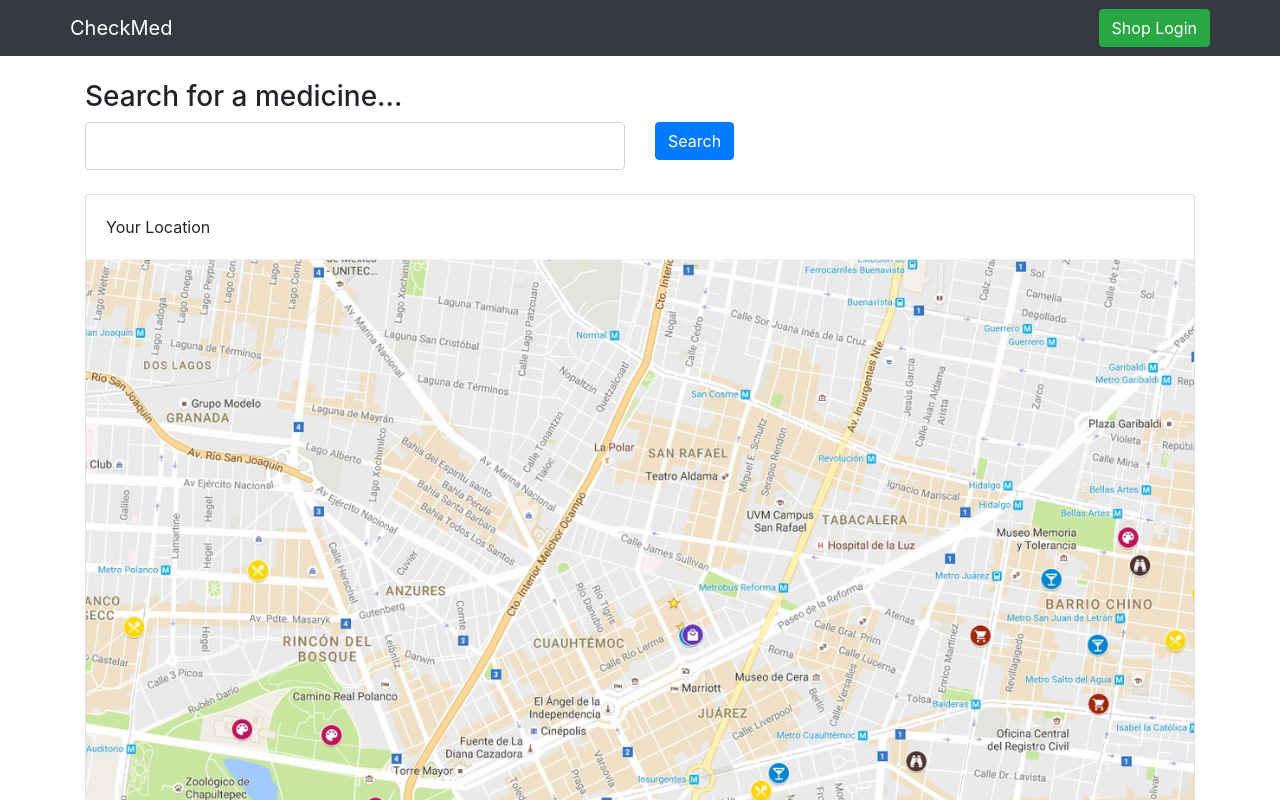
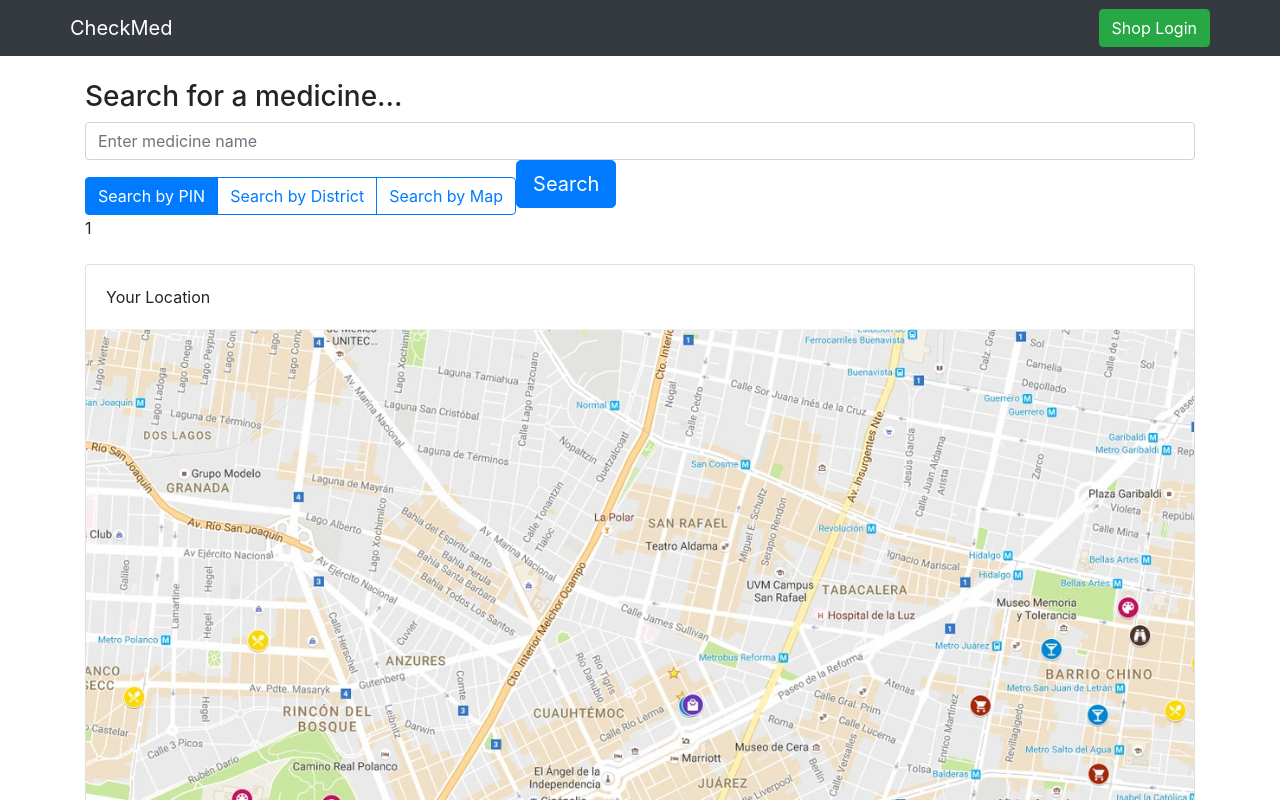
Before and after one commit to SrijanDas/Check-Med-frontend, a React (Create React App) app: page / in a window 1280 px wide. Shown: the top 800 px of the page. Built offline with nearby package versions, Linux system fonts and the light colour scheme.

Commit message:
working on issue #2 added three search buttons. Next TODO: render input field based on button selected

```diff
--- a/src/components/SearchForm.jsx
+++ b/src/components/SearchForm.jsx
@@ -1,23 +1,41 @@
-import React from "react";
-import Row from "react-bootstrap/Row";
-import Col from "react-bootstrap/Col";
+import React, { useState } from "react";
 import Button from "react-bootstrap/Button";
+import ButtonGroup from "react-bootstrap/ButtonGroup";
 import Form from "react-bootstrap/Form";
 
 function SearchForm() {
+  const [btnSelect, setBtnSelect] = useState("1");
+
+  const buttons = [
+    { name: "Search by PIN", value: "1" },
+    { name: "Search by District", value: "2" },
+    { name: "Search by Map", value: "3" },
+  ];
+
   return (
     <>
       <h3 className="mt-4">Search for a medicine...</h3>
       <Form>
-        <Row>
-          <Col>
-            <Form.Control size="lg" type="text" />
-          </Col>
-          <Col>
-            <Button>Search</Button>
-          </Col>
-        </Row>
+        <Form.Control type="text" placeholder="Enter medicine name" />
+
+        <ButtonGroup className="mt-3">
+          {buttons.map((btn, idx) => (
+            <Button
+              key={idx}
+              variant={btnSelect === btn.value ? "primary" : "outline-primary"}
+              onClick={() => {
+                setBtnSelect(btn.value);
+              }}
+            >
+              {btn.name}
+            </Button>
+          ))}
+        </ButtonGroup>
+        <Button size="lg" variant="primary" className="mb-2">
+          Search
+        </Button>
       </Form>
+      {btnSelect}
     </>
   );
 }
```
